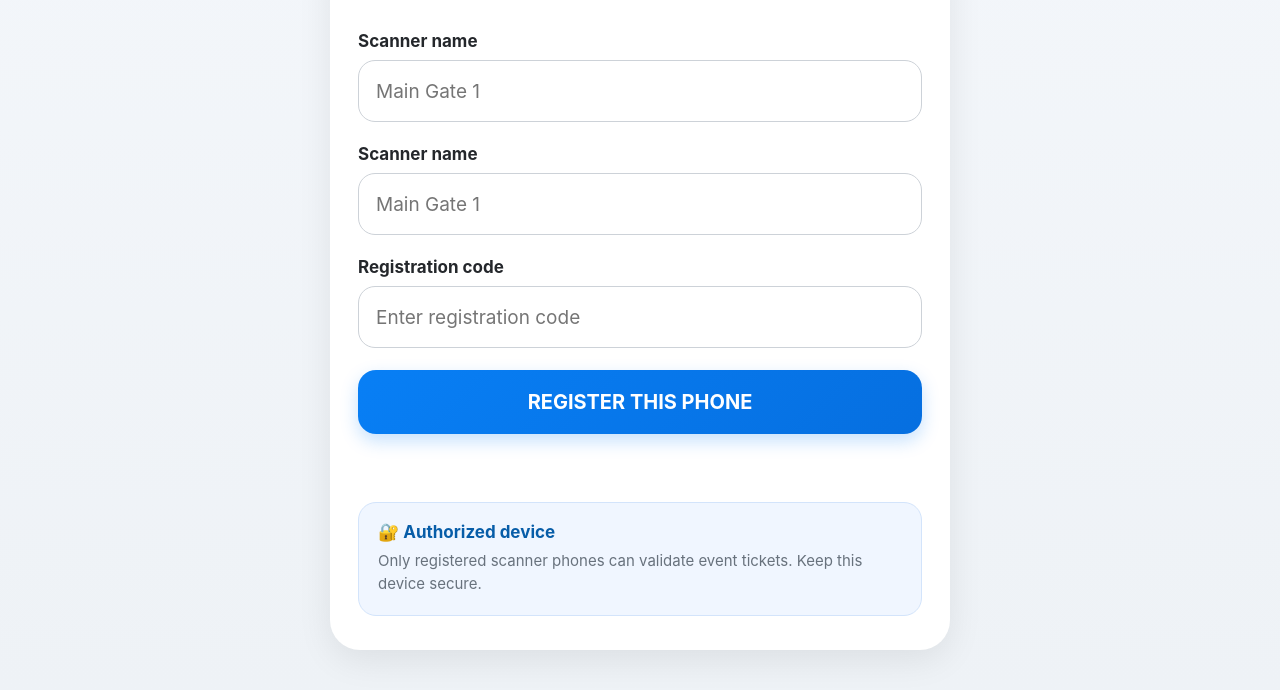
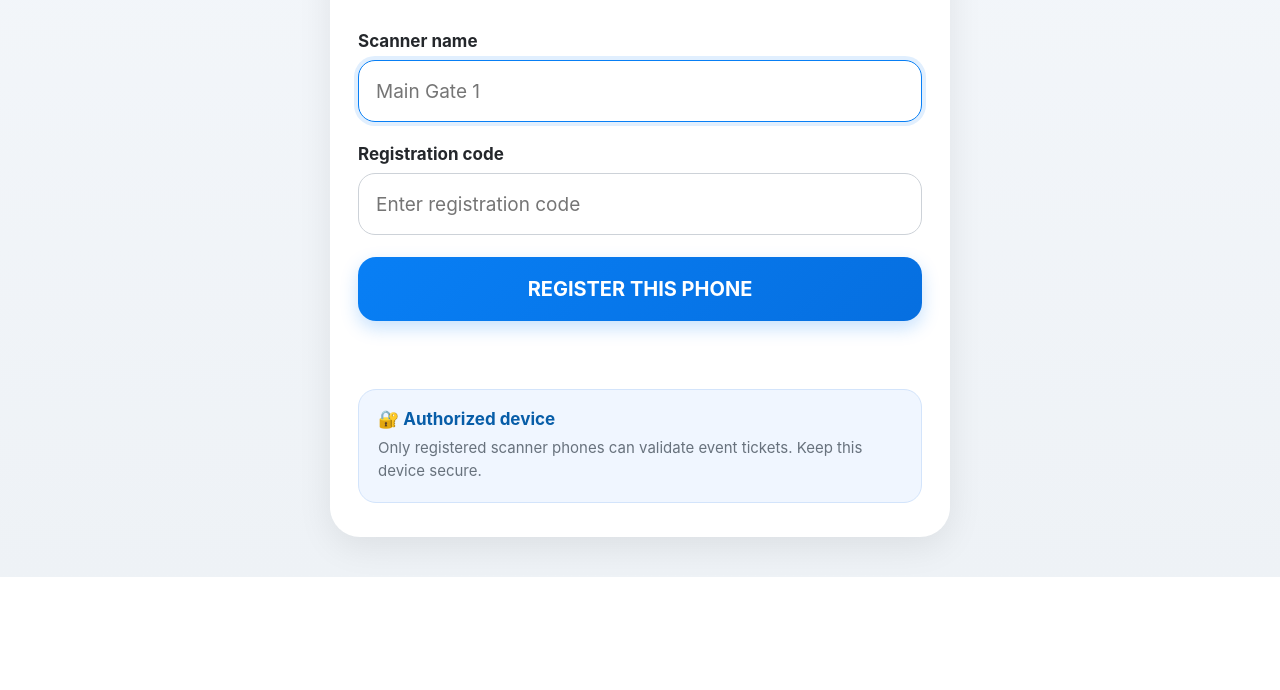
Before and after one commit to TheIndianRaj/thalappavu-ticket-scanner, a plain HTML site: page index.html in a window 1280 px wide. Shown: the part 251-941 px from the top of the page. After the commit the page ends 828 px from the top, so only its background shows below. Drawn offline with Linux system fonts and the light colour scheme.

Commit message:
Update index.html - scanner name duplication fix

```diff
--- a/index.html
+++ b/index.html
@@ -916,27 +916,6 @@ function showRegistration() {
           </p>
 
 
-          <div class="form-group">
-
-            <label
-              class="label"
-              for="scannerName">
-
-              Scanner name
-
-            </label>
-
-            <input
-              id="scannerName"
-              class="input"
-              type="text"
-              placeholder="Main Gate 1"
-              autocomplete="off"
-            >
-
-          </div>
-
-
           <form id="registrationForm" novalidate>
 
             <div class="form-group">
@@ -1029,6 +1008,13 @@ function showRegistration() {
     </div>
 
   `;
+
+  const scannerNameInput =
+    document.getElementById("scannerName");
+
+  if (scannerNameInput) {
+    scannerNameInput.focus();
+  }
 
   const registrationForm =
     document.getElementById("registrationForm");
```
